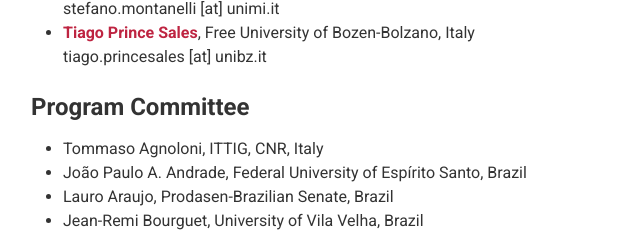
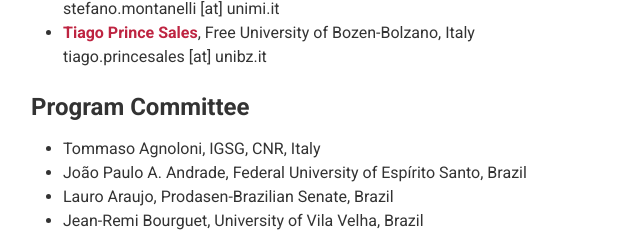
Before and after one commit to jusmod2022/jusmod2022.github.io, a Gatsby site: page / in a window 1280 px wide. Shown: the part 2555-2785 px from the top of the page, 149-789 px from the left. Built offline with nearby package versions, Linux system fonts and the light colour scheme; Gatsby itself is replaced by a stand-in of ours.

Commit message:
site update

```diff
--- a/src/pages/index.js
+++ b/src/pages/index.js
@@ -141,7 +141,7 @@ export default function Home() {
 
           <h3>Program Committee</h3>
           <ul>
-            <li>Tommaso Agnoloni, ITTIG, CNR, Italy </li>
+            <li>Tommaso Agnoloni, IGSG, CNR, Italy </li>
             <li>João Paulo A. Andrade, Federal University of Espírito Santo, Brazil</li>
             <li>Lauro Araujo, Prodasen-Brazilian Senate, Brazil</li>
             <li>Jean-Remi Bourguet, University of Vila Velha, Brazil</li>
```
